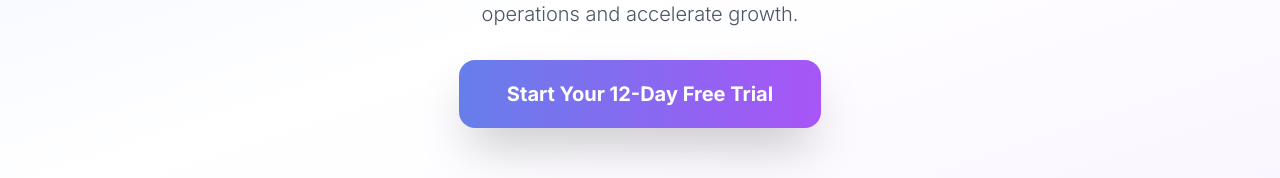
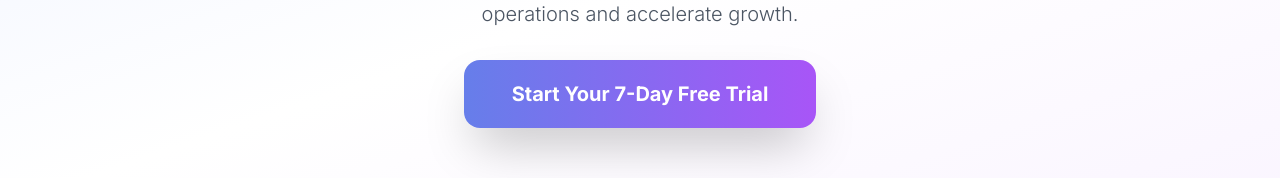
Before and after one commit to elysiarose607-droid/inflow5, a React (Vite) app: page / in a window 1280 px wide. Shown: the part 3402-3580 px from the top of the page. Built offline with nearby package versions, Linux system fonts and the light colour scheme; no server answers.

Commit message:
Updated HomePage.tsx

```diff
--- a/src/pages/HomePage.tsx
+++ b/src/pages/HomePage.tsx
@@ -212,7 +212,7 @@ export default function HomePage({ onNavigate, onScrollToVideo }: HomePageProps)
               onClick={() => onNavigate?.('pricing')}
               className="bg-gradient-to-r from-primary-500 to-secondary-500 hover:from-primary-600 hover:to-secondary-600 text-white px-12 py-5 rounded-2xl font-bold text-xl transition-all duration-300 transform hover:scale-105 shadow-2xl hover:shadow-3xl"
             >
-              Start Your 12-Day Free Trial
+              Start Your 7-Day Free Trial
             </button>
           </div>
         </div>
```
